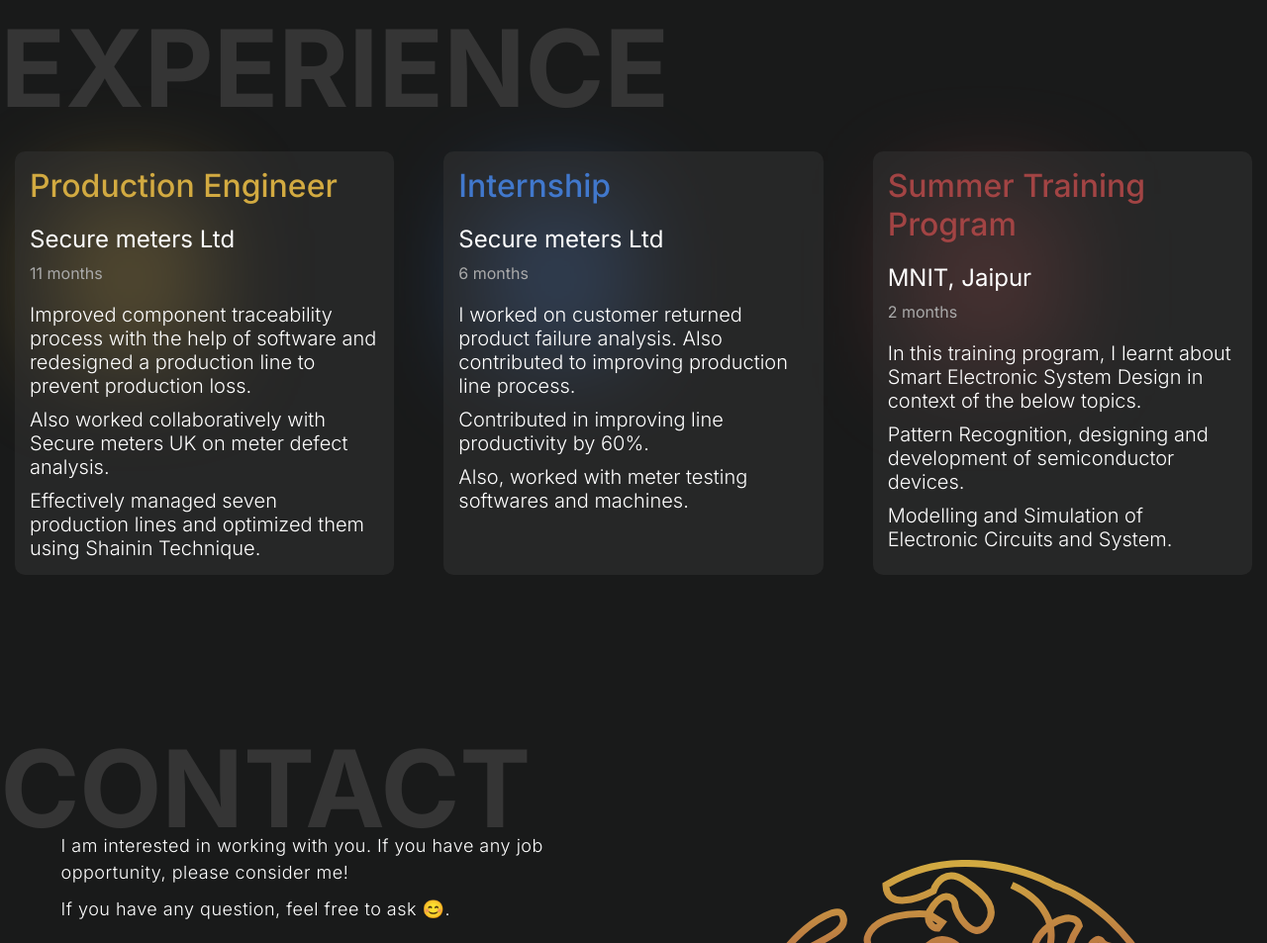
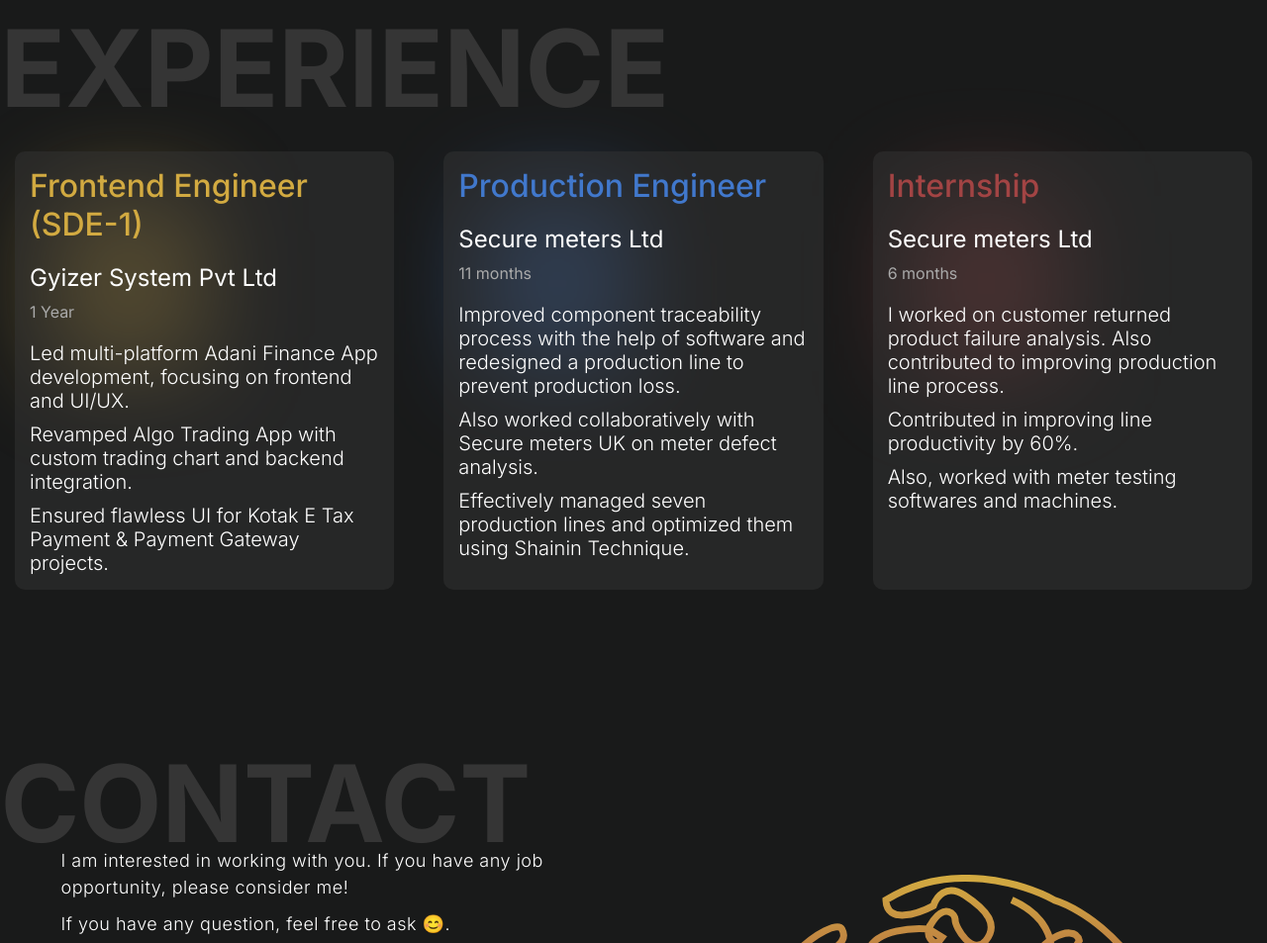
Before and after one commit to sanskar001/curious-portfolio-website, a website built with Parcel: page index.html in a window 1280 px wide. Shown: the part 2629-3582 px from the top of the page at 99% size. Built offline with nearby package versions, Linux system fonts and the light colour scheme.

Commit message:
REFACTOR: update job experience and update resume

```diff
--- a/index.html
+++ b/index.html
@@ -333,6 +333,26 @@
         <div class="grid-card-container">
           <div class="experience-card experience-card-1">
             <div class="fade"></div>
+            <h3 class="experience-title">Frontend Engineer (SDE-1)</h3>
+            <h4 class="experience-company">Gyizer System Pvt Ltd</h4>
+            <p class="experience-period">1 Year</p>
+            <div class="experience-detail">
+              <p>
+                Led multi-platform Adani Finance App development, focusing on
+                frontend and UI/UX.
+              </p>
+              <p>
+                Revamped Algo Trading App with custom trading chart and backend
+                integration.
+              </p>
+              <p>
+                Ensured flawless UI for Kotak E Tax Payment & Payment Gateway
+                projects.
+              </p>
+            </div>
+          </div>
+          <div class="experience-card experience-card-2">
+            <div class="fade"></div>
             <h3 class="experience-title">Production Engineer</h3>
             <h4 class="experience-company">Secure meters Ltd</h4>
             <p class="experience-period">11 months</p>
@@ -352,7 +372,7 @@
               </p>
             </div>
           </div>
-          <div class="experience-card experience-card-2">
+          <div class="experience-card experience-card-3">
             <div class="fade"></div>
             <h3 class="experience-title">Internship</h3>
             <h4 class="experience-company">Secure meters Ltd</h4>
@@ -364,23 +384,6 @@
               </p>
               <p>Contributed in improving line productivity by 60%.</p>
               <p>Also, worked with meter testing softwares and machines.</p>
-            </div>
-          </div>
-          <div class="experience-card experience-card-3">
-            <div class="fade"></div>
-            <h3 class="experience-title">Summer Training Program</h3>
-            <h4 class="experience-company">MNIT, Jaipur</h4>
-            <p class="experience-period">2 months</p>
-            <div class="experience-detail">
-              <p>
-                In this training program, I learnt about Smart Electronic System
-                Design in context of the below topics.
-              </p>
-              <p>
-                Pattern Recognition, designing and development of semiconductor
-                devices.
-              </p>
-              <p>Modelling and Simulation of Electronic Circuits and System.</p>
             </div>
           </div>
         </div>
```
Also changed, not shown: 1 other file.
